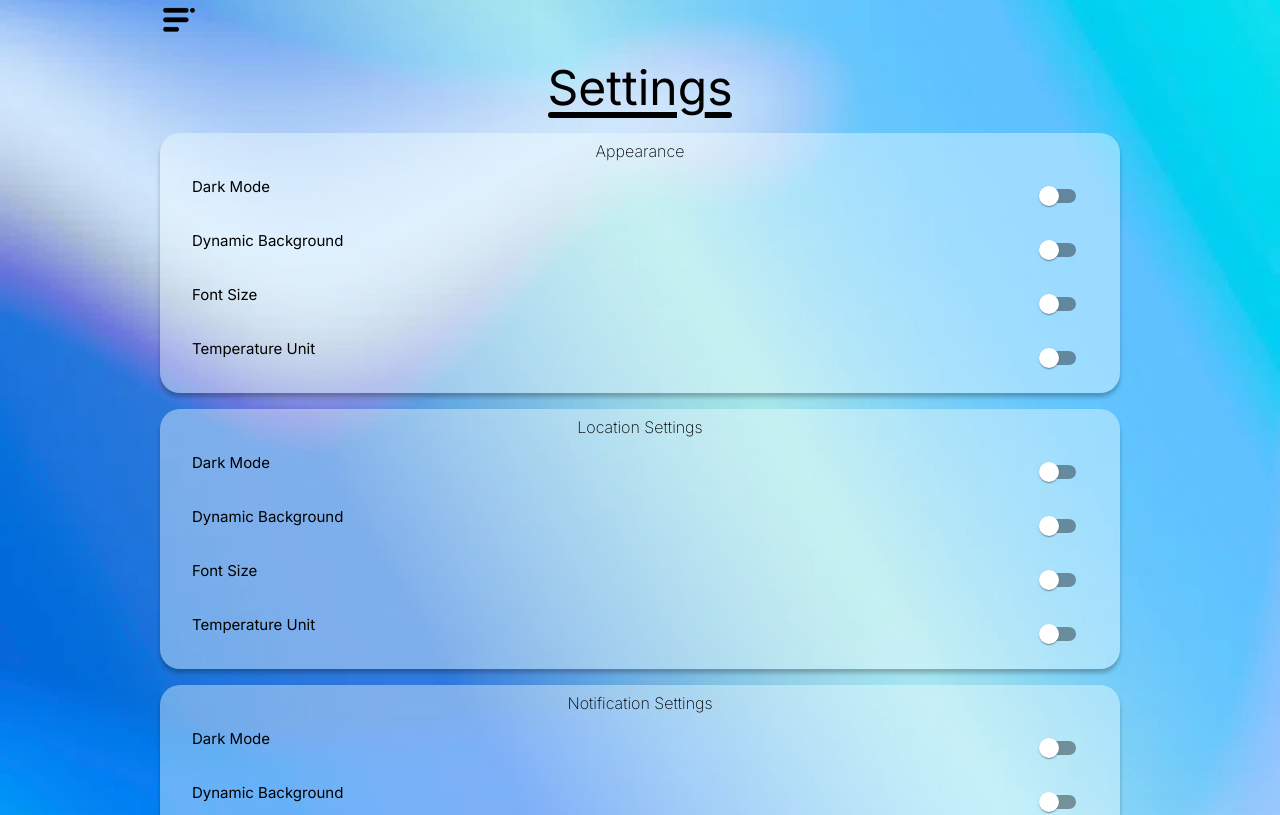
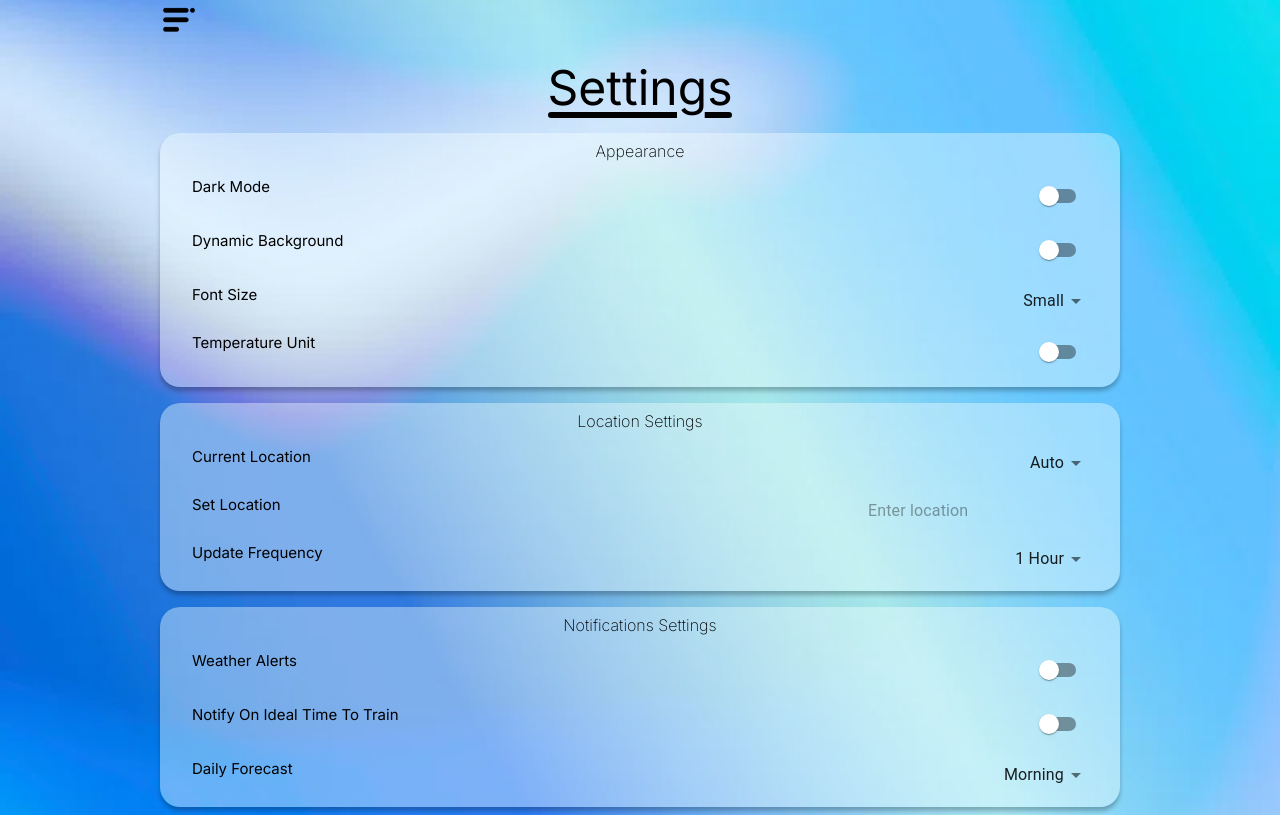
Before and after one commit to Rajpreet0404/Group-8-Weather-App, a React (Create React App) app in the folder gui-react-app/: page / in a window 1280 px wide. Shown: the top 815 px of the page. Built offline with nearby package versions, Linux system fonts and the light colour scheme.

Commit message:
updated settings front end

```diff
--- a/gui-react-app/src/App.js
+++ b/gui-react-app/src/App.js
@@ -1,32 +1,36 @@
 import React, { useState } from "react";
 import "./reset.css";
 import "./style.css"; // Import the CSS file
-import { Switch } from "@mui/material";
+import { Switch, Select, MenuItem, TextField } from "@mui/material";
 
 function App() {
-  // State for each section
   const initialState = {
     darkMode: false,
     dynamicBackground: false,
-    fontSize: false,
+    fontSize: "Small",
     temperatureUnit: false,
+    currentLocation: "A",
+    updateFrequency: "1 Hour",
+    weatherAlerts: false,
+    notifyTraining: false,
+    dailyForecast: "Morning",
   };
 
-  const [settings, setSettings] = useState([
-    { ...initialState },
-    { ...initialState },
-    { ...initialState },
-    { ...initialState },
-  ]);
+  const [settings, setSettings] = useState(initialState);
+  const [location, setLocation] = useState(""); // User-entered location
 
-  const handleToggle = (sectionIndex, settingKey) => {
-    setSettings((prevSettings) =>
-      prevSettings.map((section, index) =>
-        index === sectionIndex
-          ? { ...section, [settingKey]: !section[settingKey] }
-          : section
-      )
-    );
+  const handleToggle = (settingKey) => {
+    setSettings((prev) => ({
+      ...prev,
+      [settingKey]: !prev[settingKey],
+    }));
+  };
+
+  const handleSelectChange = (event, settingKey) => {
+    setSettings((prev) => ({
+      ...prev,
+      [settingKey]: event.target.value,
+    }));
   };
 
   return (
@@ -43,47 +47,101 @@ function App() {
         </div>
       </header>
 
-      {/* Reusable Section Component */}
-      {[
-        { title: "Appearance" },
-        { title: "Location Settings" },
-        { title: "Notification Settings" },
-        { title: "About and Support" },
-      ].map((section, sectionIndex) => (
-        <section className="box appearance" key={sectionIndex}>
+      <section className="box appearance">
         <div className="appearancetitle">
-            <h1>{section.title}</h1>
+          <h1>Appearance</h1>
         </div>
         <article className="settings">
           <h1>Dark Mode</h1>
-            <Switch
-              checked={settings[sectionIndex].darkMode}
-              onChange={() => handleToggle(sectionIndex, "darkMode")}
+          <Switch checked={settings.darkMode} onChange={() => handleToggle("darkMode")} />
+        </article>
+        <article className="settings">
+          <h1>Dynamic Background</h1>
+          <Switch checked={settings.dynamicBackground} onChange={() => handleToggle("dynamicBackground")} />
+        </article>
+        <article className="settings">
+          <h1>Font Size</h1>
+          <Select value={settings.fontSize} onChange={(e) => handleSelectChange(e, "fontSize")}
+            variant="standard" disableUnderline>
+            <MenuItem value="Small">Small</MenuItem>
+            <MenuItem value="Medium">Medium</MenuItem>
+            <MenuItem value="Large">Large</MenuItem>
+          </Select>
+        </article>
+        <article className="settings">
+          <h1>Temperature Unit</h1>
+          <Switch checked={settings.temperatureUnit} onChange={() => handleToggle("temperatureUnit")} />
+        </article>
+      </section>
+
+      <section className="box appearance">
+        <div className="appearancetitle">
+          <h1>Location Settings</h1>
+        </div>
+        <article className="settings">
+          <h1>Current Location</h1>
+          <Select value={settings.currentLocation} onChange={(e) => handleSelectChange(e, "currentLocation")}
+            variant="standard" disableUnderline>
+            <MenuItem value="A">Auto</MenuItem>
+            <MenuItem value="M">Manual</MenuItem>
+          </Select>
+        </article>
+        <article className="settings">
+          <h1>Set Location</h1>
+          <TextField
+            value={location}
+            onChange={(e) => setLocation(e.target.value)}
+            variant="standard"
+            InputProps={{ disableUnderline: true }}
+            placeholder="Enter location"
           />
         </article>
         <article className="settings">
-            <h1>Dynamic Background</h1>
-            <Switch
-              checked={settings[sectionIndex].dynamicBackground}
-              onChange={() => handleToggle(sectionIndex, "dynamicBackground")}
-            />
+          <h1>Update Frequency</h1>
+          <Select value={settings.updateFrequency} onChange={(e) => handleSelectChange(e, "updateFrequency")}
+            variant="standard" disableUnderline>
+            <MenuItem value="1 Hour">1 Hour</MenuItem>
+            <MenuItem value="3 Hours">3 Hours</MenuItem>
+            <MenuItem value="6 Hours">6 Hours</MenuItem>
+          </Select>
+        </article>
+      </section>
+
+      <section className="box appearance">
+        <div className="appearancetitle">
+          <h1>Notifications Settings</h1>
+        </div>
+        <article className="settings">
+          <h1>Weather Alerts</h1>
+          <Switch checked={settings.weatherAlerts} onChange={() => handleToggle("weatherAlerts")} />
         </article>
         <article className="settings">
-            <h1>Font Size</h1>
-            <Switch
-              checked={settings[sectionIndex].fontSize}
-              onChange={() => handleToggle(sectionIndex, "fontSize")}
-            />
+          <h1>Notify On Ideal Time To Train</h1>
+          <Switch checked={settings.notifyTraining} onChange={() => handleToggle("notifyTraining")} />
         </article>
         <article className="settings">
-            <h1>Temperature Unit</h1>
-            <Switch
-              checked={settings[sectionIndex].temperatureUnit}
-              onChange={() => handleToggle(sectionIndex, "temperatureUnit")}
-            />
+          <h1>Daily Forecast</h1>
+          <Select value={settings.dailyForecast} onChange={(e) => handleSelectChange(e, "dailyForecast")}
+            variant="standard" disableUnderline>
+            <MenuItem value="Morning">Morning</MenuItem>
+            <MenuItem value="Afternoon">Afternoon</MenuItem>
+            <MenuItem value="Evening">Evening</MenuItem>
+          </Select>
         </article>
       </section>
-      ))}
+
+      <section className="box appearance">
+        <div className="appearancetitle">
+          <h1>About and Support</h1>
+        </div>
+        <article className="settings">
+          <h1>App Version</h1>
+          <h1>16.789.4.3</h1>
+        </article>
+        <article className="settings">
+          <h1>Terms Of Service</h1>
+        </article>
+      </section>
     </div>
   );
 }
--- a/gui-react-app/src/style.css
+++ b/gui-react-app/src/style.css
@@ -80,7 +80,7 @@ body{
     display:flex;
     flex-direction: row;
     justify-content: space-between;
-    }
+}
 
 .settings:last-child{
     padding-bottom: 1rem;
```
Lines whose indentation alone changed are shown as unchanged.
